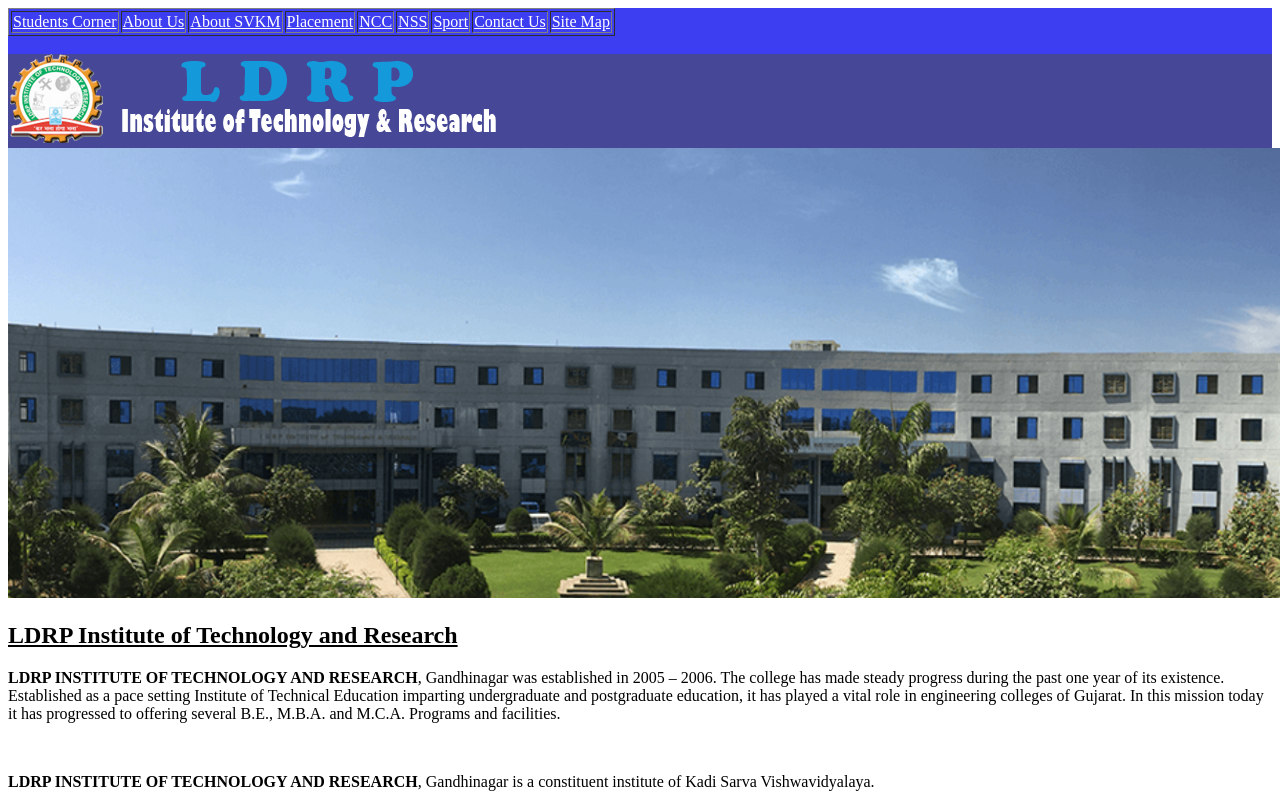
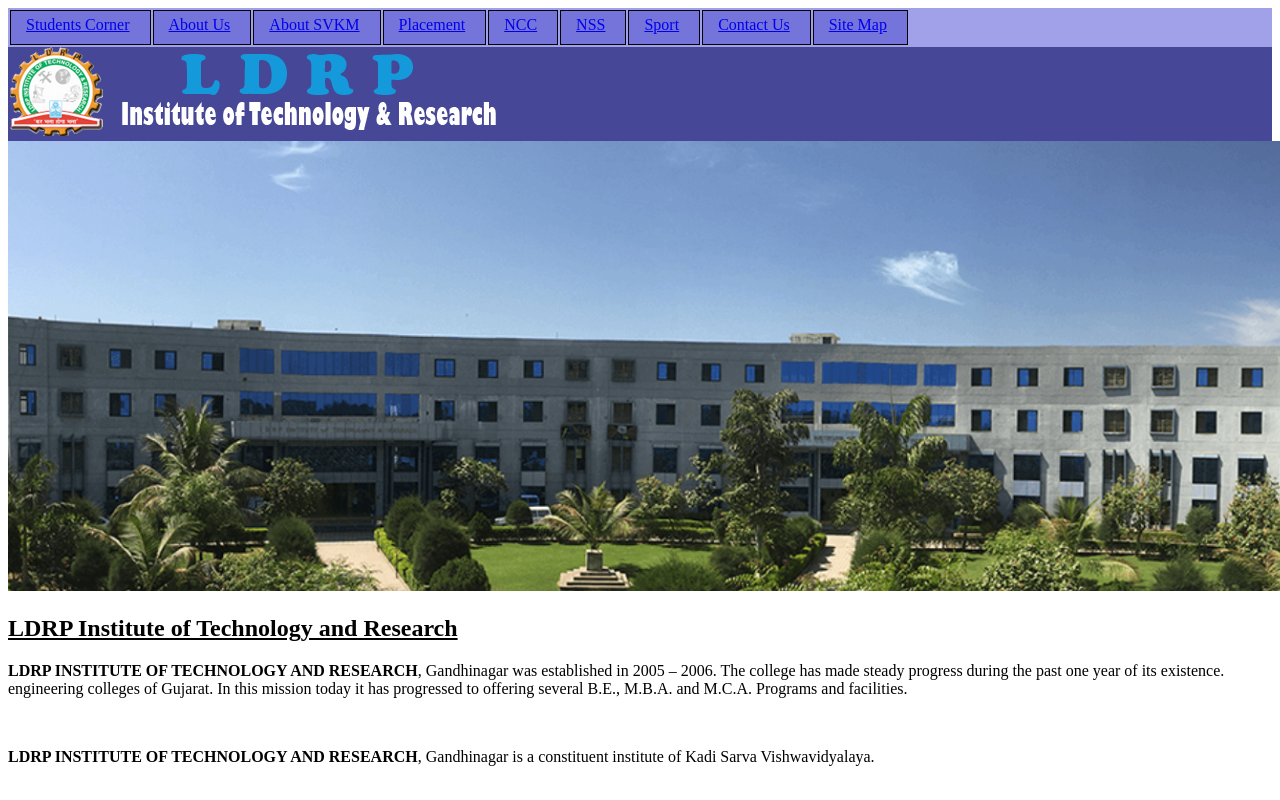
Before and after one commit to bhavinoo7/collageldrp, a plain HTML site: page p-9/p-9.html in a window 1280 px wide. Shown: the top 800 px of the page. Drawn offline with Linux system fonts and the light colour scheme.

Commit message:
complete-9

```diff
--- a/p-9/p-9.css
+++ b/p-9/p-9.css
@@ -1,7 +1,3 @@
-#link_bar{
-    background: rgb(61, 61, 241);
-    margin: auto;
-}
 .t1{
     background: lightblue;
     margin: auto;
--- a/p-9/p-9.html
+++ b/p-9/p-9.html
@@ -1,40 +1,42 @@
 <!DOCTYPE html>
 <html lang="en">
 <head>
-<meta charset="UTF-8">
-<meta http-equiv="X-UA-Compatible" content="IE=edge">
-<meta name="viewport" content="width=device-width, initialscale=1.0">
 <title>LDRP Institute Of Technology And Research</title>
 <link rel="stylesheet" href="p-9.css">
+<style>
+    td{
+        border: 1px solid black;
+        padding-top: 5px;
+  padding-bottom: 10px;
+  padding-left: 15px;
+  padding-right: 20px;
+  text-align: center;
+  color: white;
+  background:rgb(116, 116, 219);
+}
+
+</style>
 </head>
 <body >
+<div style="background-color: rgb(161, 161, 233);">
+<table>
+<tr>
+<td><a href="https://www.ldrp.ac.in/student-corner/" >Students Corner</a></td>
+<td><a href="https://www.ldrp.ac.in/aboutus/" >About Us</a></td>
+<td><a href="https://www.ldrp.ac.in/aboutsvkm/">About SVKM</a></td>
+<td><a href="https://www.ldrp.ac.in/placement/" >Placement</a></td>
+<td><a href="https://www.ldrp.ac.in/activities/ncc/">NCC</a></td>
+<td><a href="https://www.ldrp.ac.in/activities/nss/">NSS</a></td>
+<td><a href="https://www.ldrp.ac.in/activities/sports/">Sport</a></td>
+<td><a href="https://www.ldrp.ac.in/contact-us/">Contact Us</a></td>
+<td><a href="https://www.ldrp.ac.in/sitemap_index.xml">Site Map</a></td>
+</tr>
+</table>
+</div>
 
-<div id="link_bar">
-<table border="1px">
-<nav>
-<tr>
-<td><a href="https://www.ldrp.ac.in/student-corner/" style="color: white;">Students Corner</a></td>
-<td><a href="https://www.ldrp.ac.in/aboutus/" style="color: white;">About Us</a></td>
-<td><a href="https://www.ldrp.ac.in/aboutsvkm/" style="color: white;">About SVKM</a></td>
-<td><a href="https://www.ldrp.ac.in/placement/" style="color: white;">Placement</a></td>
-<td><a href="https://www.ldrp.ac.in/activities/ncc/" style="color: white;" >NCC</a></td>
-<td><a href="https://www.ldrp.ac.in/activities/nss/" style="color: white;">NSS</a></td>
-<td><a href="https://www.ldrp.ac.in/activities/sports/" style="color: white;">Sport</a></td>
-<td><a href="https://www.ldrp.ac.in/contact-us/" style="color: white;">Contact Us</a></td>
-<td><a href="https://www.ldrp.ac.in/sitemap_index.xml" style="color: white;">Site Map</a></td>
-</tr>
-</nav>
-</table>
-<br>
-</div>
 <div class="t2">
     <img src="LDRP-logo-3.png" alt="not found">
 </div>
-
-<!-- <div class="wpb_wrapper">
-    <br>
-<h1 style="text-align: center;font-size: 54px;">Welcome to LDRP - ITR </h1>
-</div>    -->
 <div>
     <div style="margin: auto;">
         <img src="Screenshot 2023-09-11 104423.png" alt="not found" height="450">
@@ -43,11 +45,7 @@
 <p style="font-family:American Typewriter;"><b>LDRP INSTITUTE OF TECHNOLOGY AND RESEARCH</b>, Gandhinagar was
 established in 2005 – 2006. The
 college has made steady progress during the past one year of its
-existence. Established as a pace setting Institute of Technical
-Education
-imparting undergraduate and postgraduate education, it has
-played a vital role
-in
+existence.
 engineering colleges of Gujarat. In this mission today it has
 progressed to
 offering several B.E., M.B.A. and M.C.A. Programs and
```
Also changed, not shown: index.html (+1 -1 lines), p-4/about.html (+0 -3 lines), p-4/contact.html (+0 -3 lines), p-4/frame.html (+2 -4 lines), p-4/home.html (+1 -3 lines), p-4/left.html (+0 -3 lines), p-4/overview.html (+0 -3 lines), p-4/right.html (+1 -2 lines), p-4/service.html (+0 -3 lines), p-6/p-6.html (+9 -8 lines), p-7.html (+1 -7 lines), p-8/p-8.html (+2 -3 lines), resume.html (+5 -4 lines).
